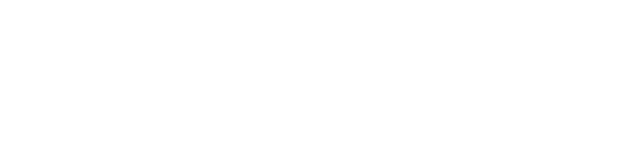
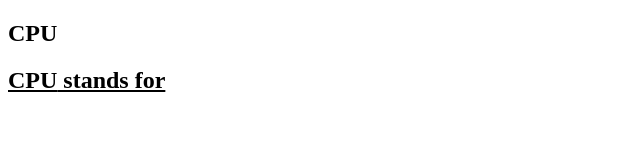
Before and after one commit to iamneo-production/dafcbbbfcfadadfadaeccdfffebaeceaec, a website: page public/index.html in a window 1280 px wide. Shown: the whole page, without its empty margins (0-640 px from the left). Drawn offline with Linux system fonts and the light colour scheme.

Commit message:
Backup Commit

```diff
--- a/public/index.html
+++ b/public/index.html
@@ -8,5 +8,6 @@
     <link rel="stylesheet" href="style.css" />
 </head>
 <body>
-   <h2></h2>
+   <h2>CPU</h2>
+   <h2><u><b>CPU<b> stands for <i
 </html>
```
